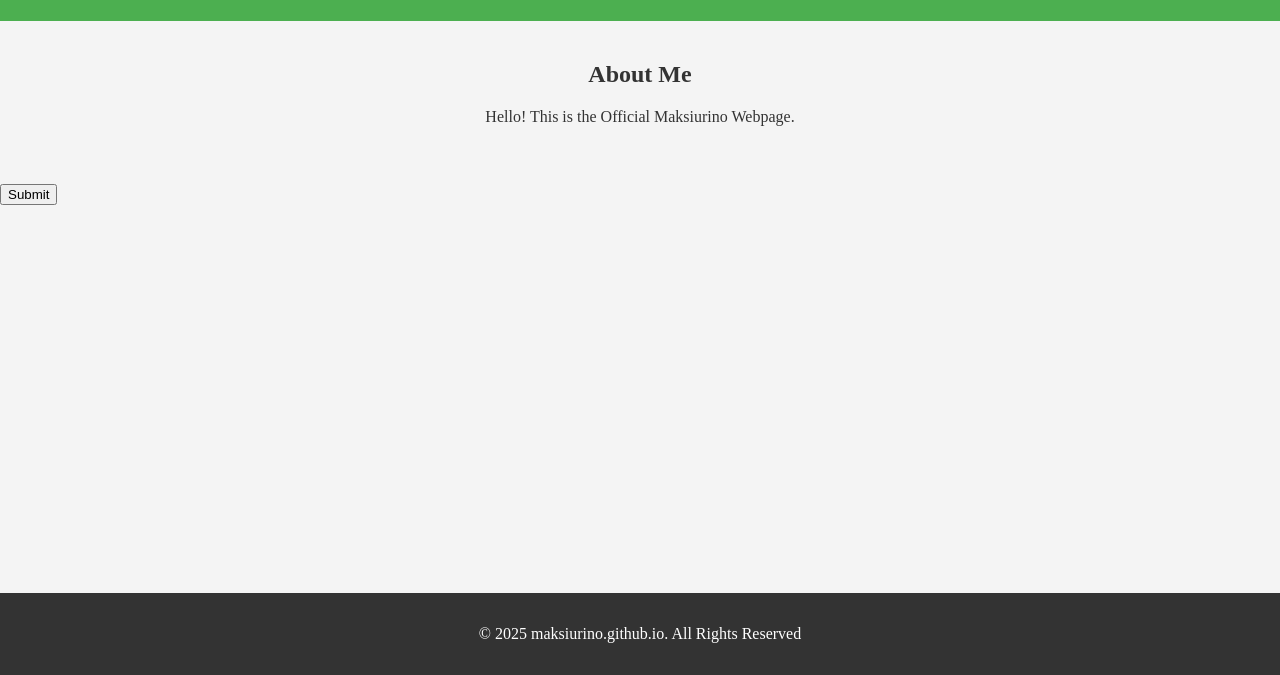
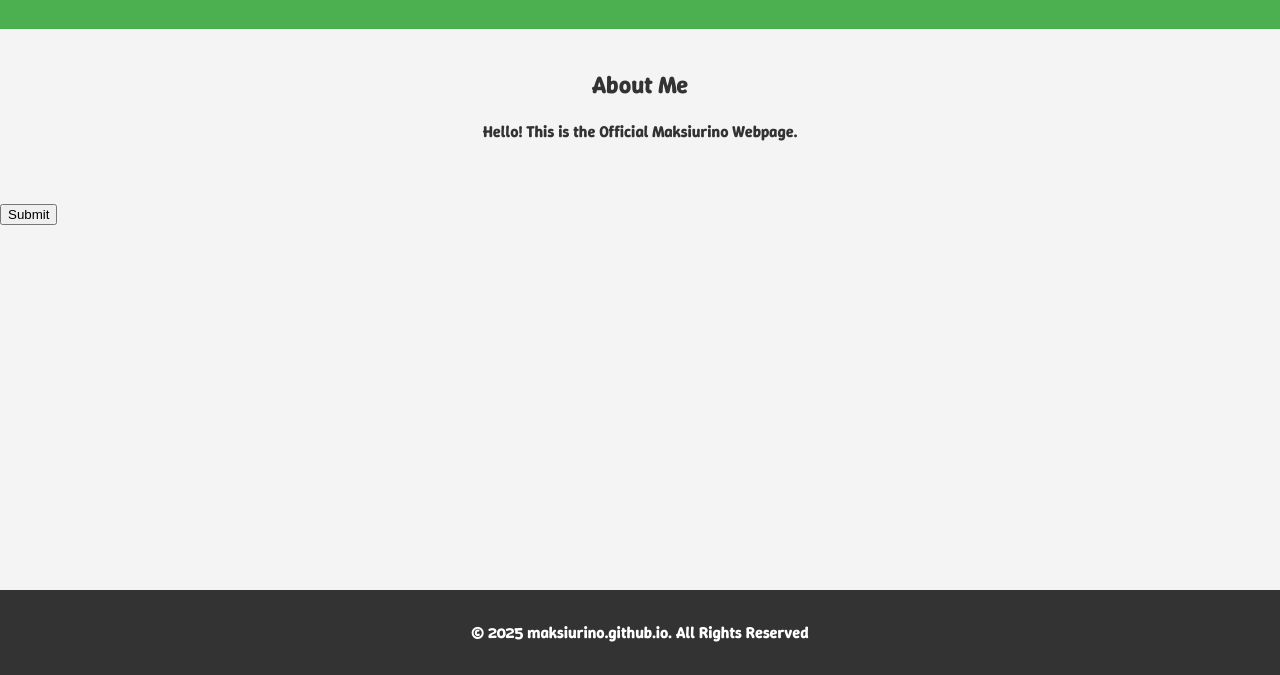
Before and after one commit to maksiurino/maksiurino.github.io, a plain HTML site: page index.html in a window 1280 px wide. Shown: the part 125-800 px from the top of the page. Drawn offline with Linux system fonts and the light colour scheme.

Commit message:
Update index.html

```diff
--- a/index.html
+++ b/index.html
@@ -11,6 +11,7 @@
         src: url('https://maksiurino.github.io/packages/WinkySans-Bold.ttf')
       }
         body {
+            font-family: 'WinkySans';
             margin: 0;
             padding: 0;
             box-sizing: border-box;
```
